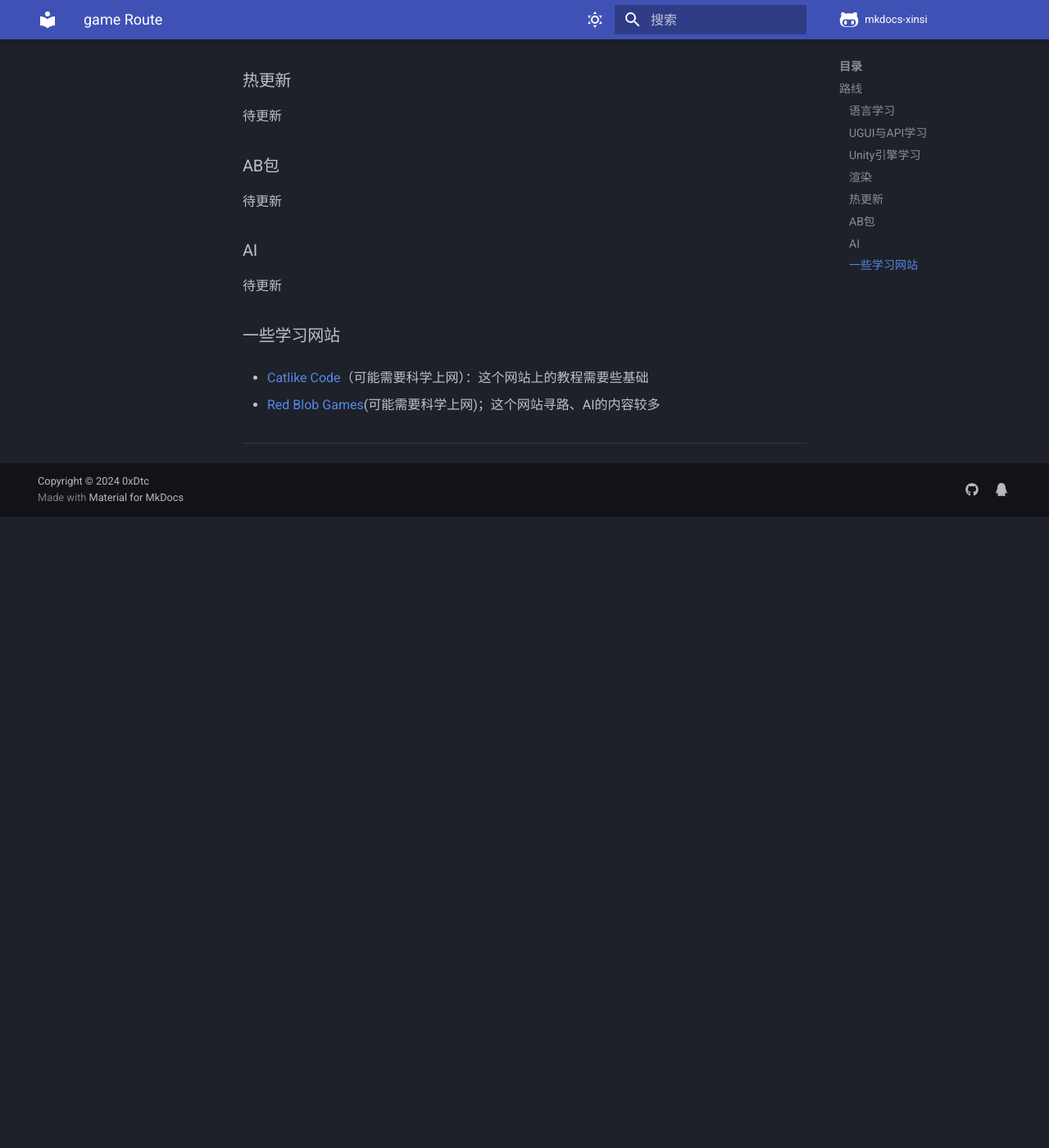
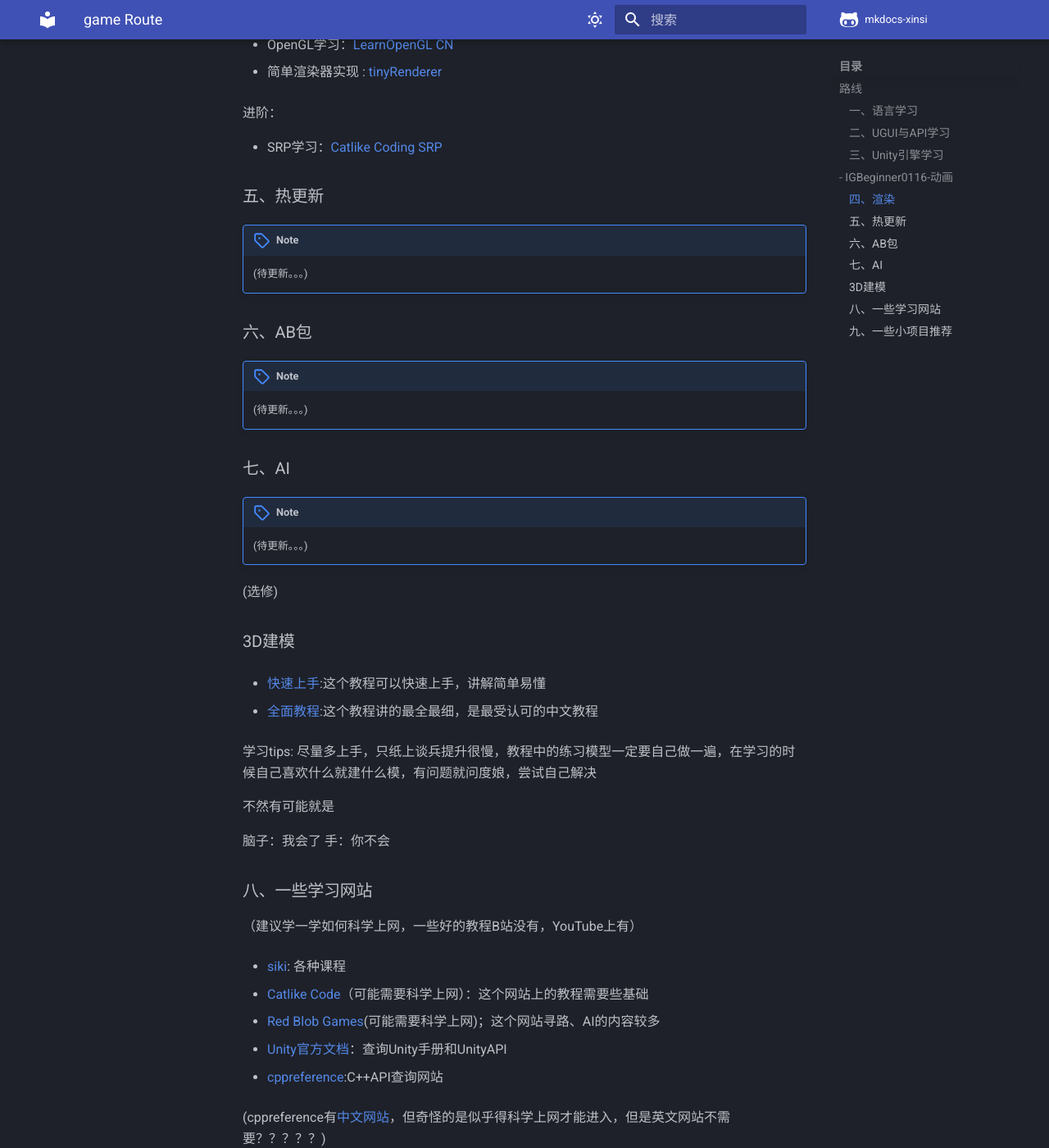
Before and after one commit to disjfjdizmfnkf/mkdocs-xingsi, an MkDocs documentation site: the page built from docs/c-xingsi/game/game_Route/game_Route.md, in a window 1280 px wide and 1400 px high, scrolled down 1517 px. Shown: the whole window at 82% size. Built offline with MkDocs 1.6.1 and Material for MkDocs 9.7.7, drawn with Linux system fonts in a browser that asks for light colours; comment, search, counter and statistics services are not loaded; before the commit the page ends 2147 px from its top, so only the background shows below that; some of the changed text lies outside the part shown.

Commit message:
add:添加了游戏组路线和工具内容

```diff
--- a/docs/c-xingsi/game/game_Route/game_Route.md
+++ b/docs/c-xingsi/game/game_Route/game_Route.md
@@ -1,7 +1,7 @@
 
 ## 路线
 
-### 语言学习
+### 一、语言学习
 C# 教程：
 
 [B站老赵.Net(简单，但不会深入)](https://www.bilibili.com/video/BV17G4y1b78i)，这个课看至接口（P157）即可
@@ -20,7 +20,7 @@ C++
 
 [侯捷C++](https://pan.baidu.com/s/1_W_HojhCrBJBiJ8z1hDVaw?pwd=fspk)
 
-### UGUI与API学习
+### 二、UGUI与API学习
 
 UGUI
 
@@ -35,16 +35,18 @@ API
 
 - [API基础](https://www.sikiedu.com/course/987)
 
-### Unity引擎学习
-在学习完API之后，可以做些小项目，通过做项目来驱动对Unity引擎的学习
+### 三、Unity引擎学习
+在学习完API之后，推荐做些小项目，通过做项目来驱动对Unity引擎的学习
 
 以下是一些好的视频推荐
 
 - [IGBeginner0116-动画](https://www.bilibili.com/video/BV1sh411p7iX?vd_source=dd621f1760bd92b0643b88aa9dbe564e)
+-
+!!! note
 
-
+    (待更新。。。)
 ===============分隔符==================
-### 渲染
+### 四、渲染
 
 入门：
 
@@ -61,20 +63,60 @@ API
 
 - SRP学习：[Catlike Coding SRP](https://catlikecoding.com/unity/tutorials/custom-srp/)
 
-### 热更新
+### 五、热更新
+!!! note
 
-待更新
+    (待更新。。。)
 
-### AB包
+### 六、AB包
+!!! note
 
-待更新
+    (待更新。。。)
 
-### AI
+### 七、AI
+!!! note
 
-待更新
+    (待更新。。。)
+(选修)
+### 3D建模
 
-### 一些学习网站
+- [快速上手](https://www.bilibili.com/video/BV14u41147YH/):这个教程可以快速上手，讲解简单易懂
+
+- [全面教程](https://www.bilibili.com/video/BV1zh411Y7LX/):这个教程讲的最全最细，是最受认可的中文教程
+
+学习tips: 尽量多上手，只纸上谈兵提升很慢，教程中的练习模型一定要自己做一遍，在学习的时候自己喜欢什么就建什么模，有问题就问度娘，尝试自己解决
+
+不然有可能就是
+
+脑子：我会了
+手：你不会
+
+
+### 八、一些学习网站
+（建议学一学如何科学上网，一些好的教程B站没有，YouTube上有）
+
+
+- [siki](https://www.sikiedu.com/page/unitypath): 各种课程
+
 
 - [Catlike Code](https://catlikecoding.com/unity/tutorials/)（可能需要科学上网）：这个网站上的教程需要些基础
 
+
 - [Red Blob Games](https://www.redblobgames.com/)(可能需要科学上网)；这个网站寻路、AI的内容较多
+
+
+- [Unity官方文档](https://docs.unity.cn/cn/2018.4/Manual/index.html)：查询Unity手册和UnityAPI
+
+
+- [cppreference](https://en.cppreference.com/w/):C++API查询网站
+
+
+(cppreference有[中文网站](https://www.apiref.com/cpp-zh/index.html)，但奇怪的是似乎得科学上网才能进入，但是英文网站不需要？？？？？)
+
+
+- [学长的B站收藏夹](https://www.bilibili.com/medialist/detail/ml753317950?type=1):都是好东西
+
+###  九、一些小项目推荐
+!!! note
+
+    (待更新。。。)
```
